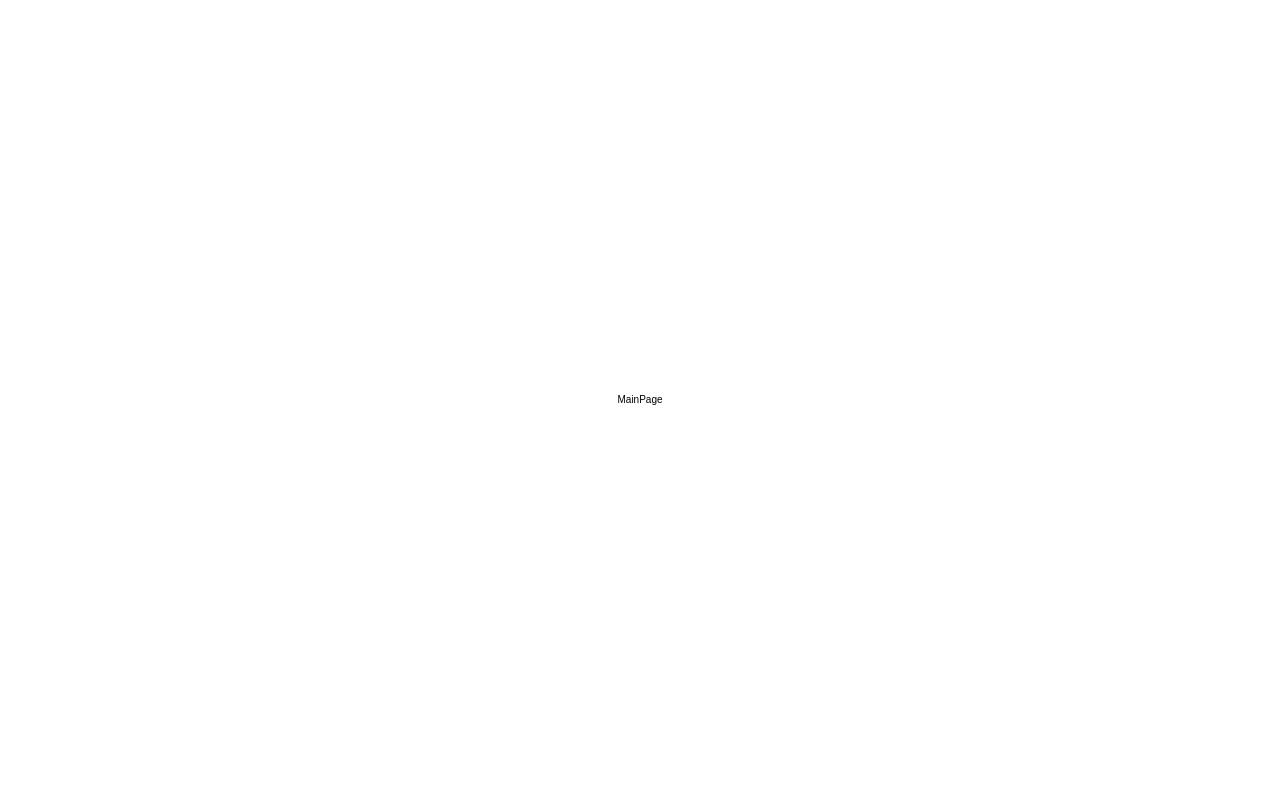
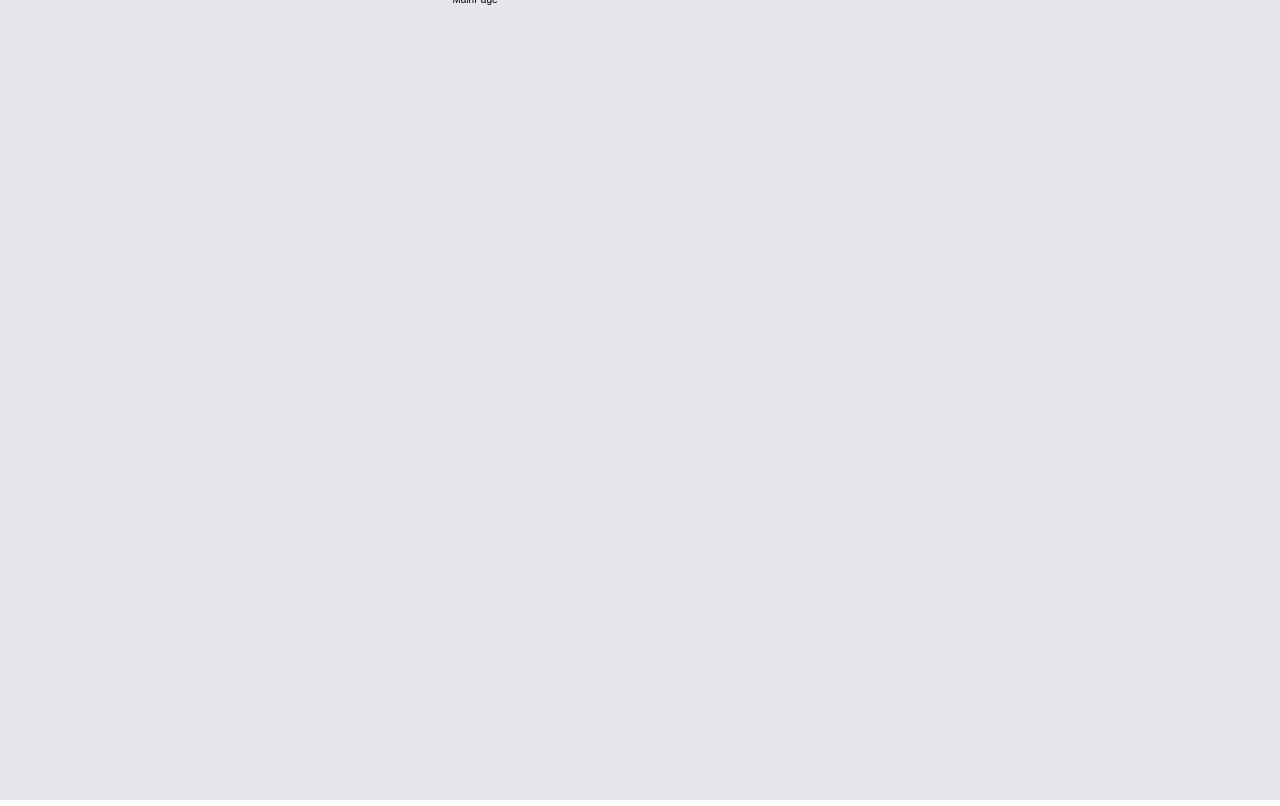
Before and after one commit to moong23/react_messenger, a React (Create React App) app: page / in a window 1280 px wide. Built offline with nearby package versions, Linux system fonts and the light colour scheme; a web font is replaced by a local one.

Commit message:
feat: root page style setting

```diff
--- a/src/styles/globalStyle.ts
+++ b/src/styles/globalStyle.ts
@@ -37,6 +37,21 @@ body {
   }
  }
 
+ #root{
+  background-color: #e5e6eb;
+  width: 100%;
+  height: 100%;
+  display: flex;
+  justify-content: center;
+  align-items: center;
+ }
+
+ .App {
+  width: 37.5rem;
+  height: 81.2rem;
+  position: relative;
+ }
+
  code {
    font-family: source-code-pro, Menlo, Monaco, Consolas, 'Courier New',
      monospace;
```
